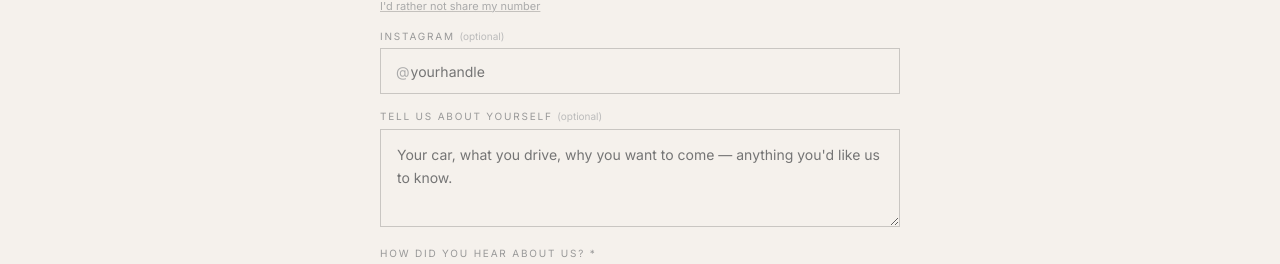
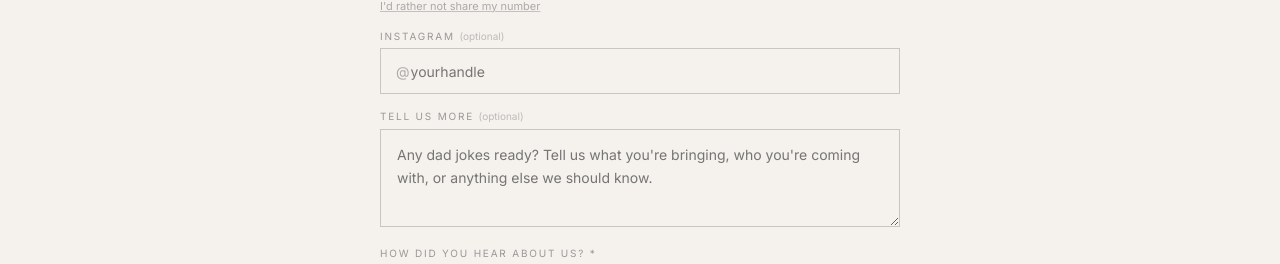
Before and after one commit to iamvishalrana/canvas-routes-next, a Next.js app: page /cars-coffee-dad-jokes in a window 1280 px wide. Shown: the part 1435-1699 px from the top of the page. Built offline with nearby package versions, Linux system fonts and the light colour scheme; no server answers.

Commit message:
Update tell us more label and placeholder text

```diff
--- a/app/cars-coffee-dad-jokes/page.jsx
+++ b/app/cars-coffee-dad-jokes/page.jsx
@@ -361,7 +361,7 @@ export default function CCDPage() {
               {/* Tell us about yourself */}
               <div>
                 <label htmlFor="ccd-more" style={{ display:'block', fontSize:'10px', letterSpacing:'0.18em', textTransform:'uppercase', color:'#999', fontFamily:'var(--font-inter), sans-serif', marginBottom:'0.4rem' }}>
-                  Tell us about yourself <span style={{ color:'#bbb', textTransform:'none', letterSpacing:0 }}>(optional)</span>
+                  Tell us more <span style={{ color:'#bbb', textTransform:'none', letterSpacing:0 }}>(optional)</span>
                 </label>
                 <textarea
                   id="ccd-more"
@@ -369,7 +369,7 @@ export default function CCDPage() {
                   onFocus={() => setFocused('more')} onBlur={() => setFocused(null)}
                   maxLength={500}
                   rows={3}
-                  placeholder="Your car, what you drive, why you want to come — anything you'd like us to know."
+                  placeholder="Any dad jokes ready? Tell us what you're bringing, who you're coming with, or anything else we should know."
                   style={{ ...base, resize:'vertical', lineHeight:1.65, ...inp(focused==='more', !!form.more, false) }}
                 />
               </div>
```
